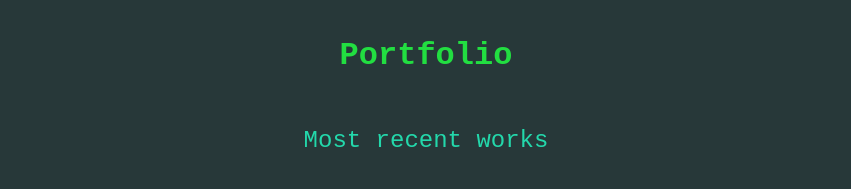
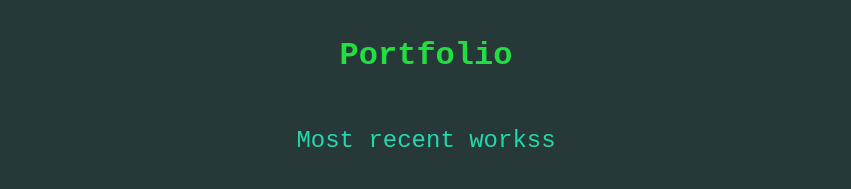
Before and after one commit to ozlemakcicek/Portfolio, a React (Create React App) app: page / in a window 1280 px wide. Shown: the part 5340-5529 px from the top of the page, without its empty margins (214-1065 px from the left). Built offline with nearby package versions, Linux system fonts and the light colour scheme.

Commit message:
scroll up

```diff
--- a/src/components/work/Work.jsx
+++ b/src/components/work/Work.jsx
@@ -7,7 +7,7 @@ const Work = () => {
   return (
   <section className="work section" id="portfolio">
     <h2 className="section__title">Portfolio</h2>
-   <span className="section__subtitle">Most recent works</span>
+   <span className="section__subtitle">Most recent workss</span>
 
    <Works/>
   </section>
```
